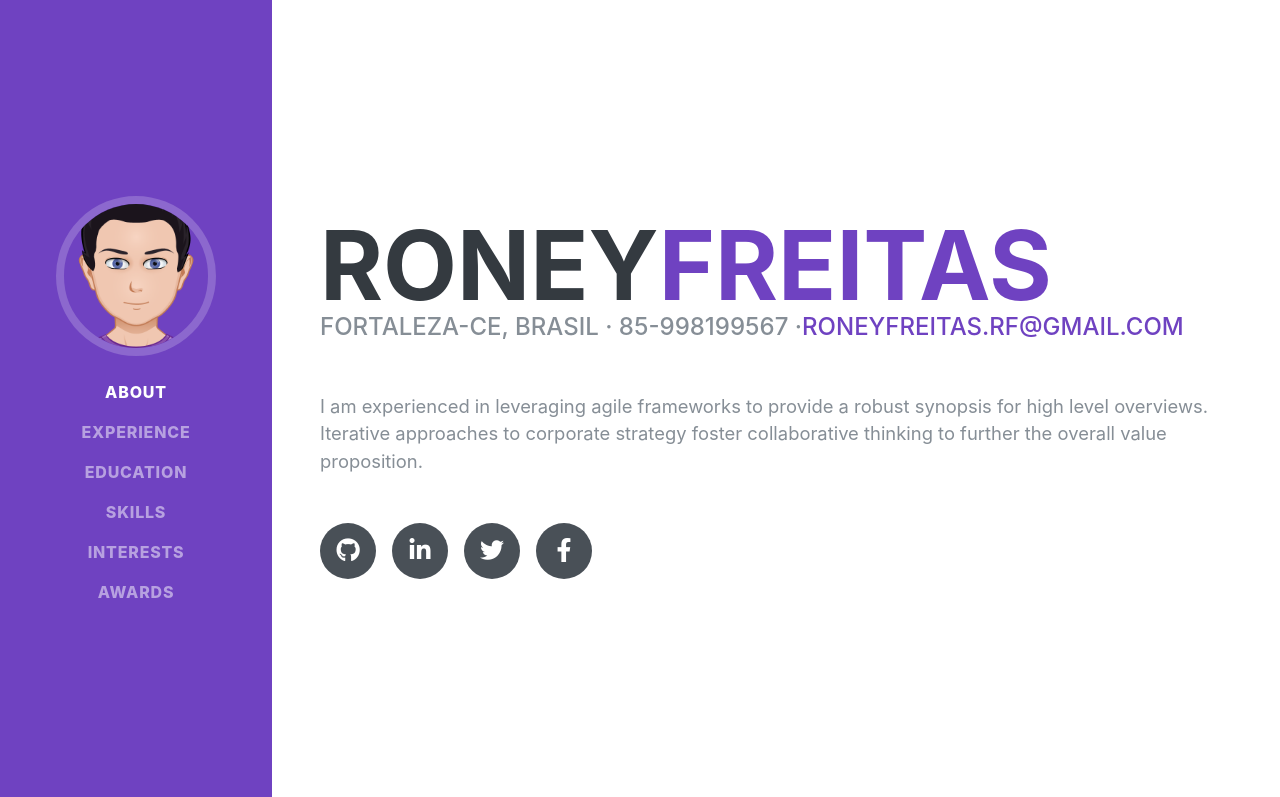
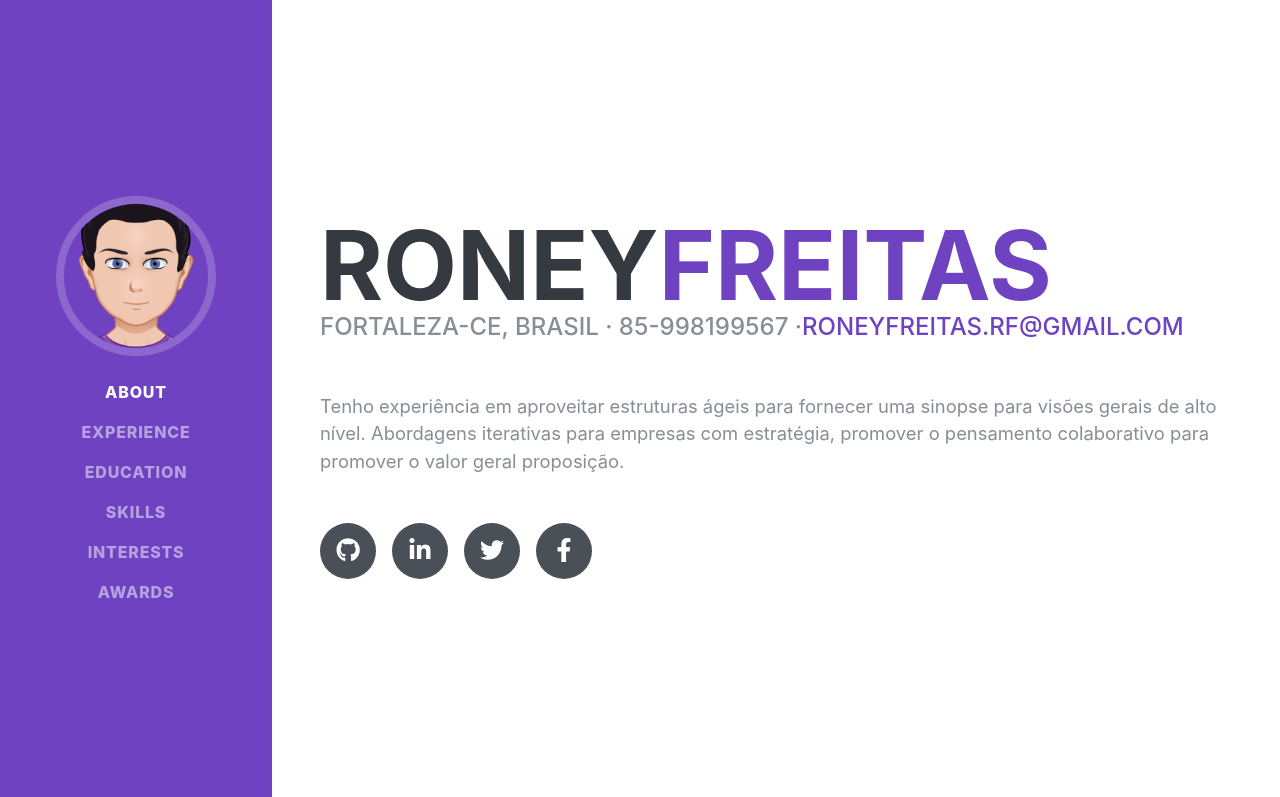
Before and after one commit to roneydev01/meu-portfolio, a Gatsby site: page / in a window 1280 px wide. Shown: the top 797 px of the page. Built offline with nearby package versions, Linux system fonts and the light colour scheme; Gatsby itself is replaced by a stand-in of ours; a web font is replaced by a local one.

Commit message:
Criado Componente Resume

```diff
--- /dev/null
+++ b/src/components/sections/Resume.js
@@ -0,0 +1,36 @@
+import React from 'react';
+
+const Resume = ({ firstName, lastName, address, phone, email, socialLinks, children }) => {
+  return (
+    <section
+      className="resume-section p-3 p-lg-5 d-flex align-items-center"
+      id="about"
+    >
+      <div className="w-100">
+        <h1 className="mb-0">
+          {firstName}
+          <span className="text-primary">{lastName}</span>
+        </h1>
+        <div className="subheading mb-5">
+          {address} · {phone} ·
+            <a href={`mailto:${email}`}>{email}</a>
+        </div>
+        <p className="lead mb-5">
+          {children}
+        </p>
+        <div className="social-icons">
+          {socialLinks.map(social => {
+            const { icon, url } = social;
+            return (
+              <a key={url} href={url}>
+                <i className={`fab ${icon}`}></i>
+              </a>
+            );
+          })}
+        </div>
+      </div>
+    </section>
+  );
+}
+
+export default Resume
--- a/src/pages/index.js
+++ b/src/pages/index.js
@@ -4,42 +4,25 @@ import Layout from '../components/Layout';
 
 // import { Link } from 'gatsby';
 import Sidebar from '../components/Sidebar';
+import Resume from '../components/sections/Resume';
 import config from '../../config';
 const IndexPage = () => (
   <Layout>
     <Sidebar />
     <div className="container-fluid p-0">
-      <section
-        className="resume-section p-3 p-lg-5 d-flex align-items-center"
-        id="about"
+      <Resume
+        firstName={config.firstName}
+        lastName={config.lastName}
+        address={config.address}
+        phone={config.phone}
+        email={config.email}
+        socialLinks={config.socialLinks}
       >
-        <div className="w-100">
-          <h1 className="mb-0">
-            {config.firstName}
-            <span className="text-primary">{config.lastName}</span>
-          </h1>
-          <div className="subheading mb-5">
-            {config.address} · {config.phone} ·
-            <a href={`mailto:${config.email}`}>{config.email}</a>
-          </div>
-          <p className="lead mb-5">
-            I am experienced in leveraging agile frameworks to provide a robust
-            synopsis for high level overviews. Iterative approaches to corporate
-            strategy foster collaborative thinking to further the overall value
-            proposition.
-          </p>
-          <div className="social-icons">
-            {config.socialLinks.map(social => {
-              const { icon, url } = social;
-              return (
-                <a key={url} href={url}>
-                  <i className={`fab ${icon}`}></i>
-                </a>
-              );
-            })}
-          </div>
-        </div>
-      </section>
+        Tenho experiência em aproveitar estruturas ágeis para fornecer uma
+        sinopse para visões gerais de alto nível. Abordagens iterativas para empresas
+        com estratégia, promover o pensamento colaborativo para promover o valor geral
+        proposição.
+      </Resume>
 
       <hr className="m-0" />
 
```
